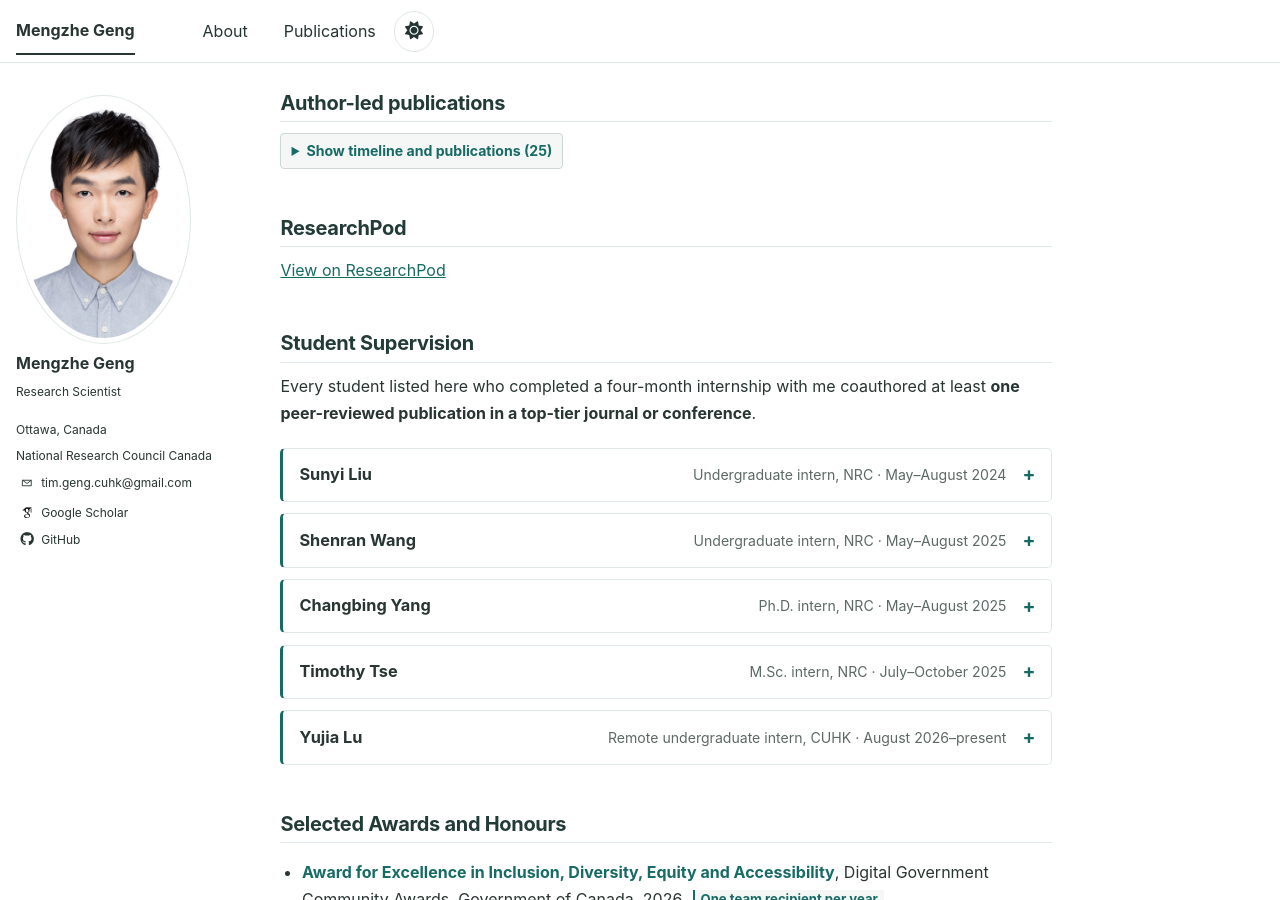
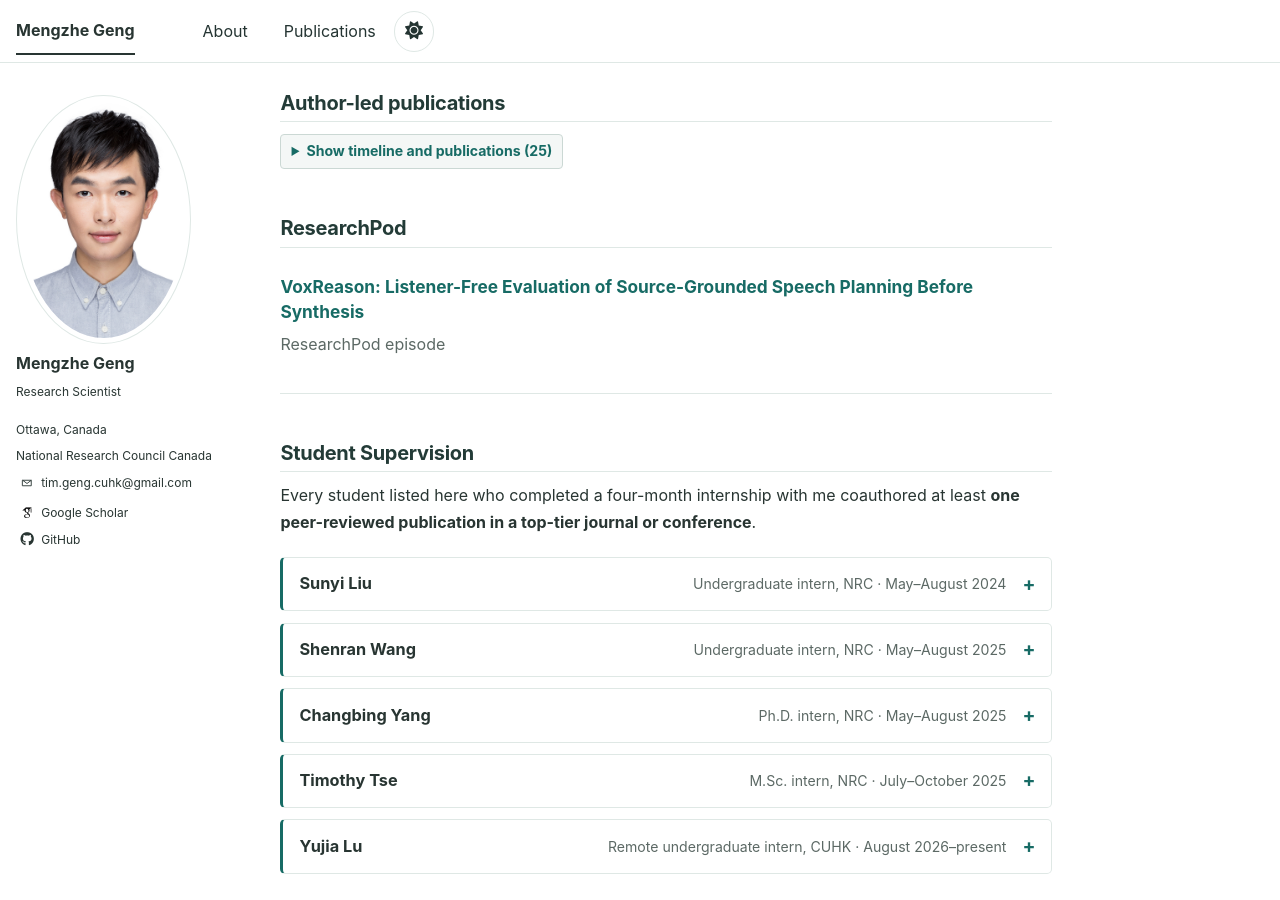
Before and after one commit to MENGZHEGENG/MENGZHEGENG.github.io, a Jekyll site: the page built from _pages/about.md, in a window 1280 px wide and 900 px high, scrolled down 1863 px. Built offline with Jekyll 4.4.1, drawn with Linux system fonts in a browser that asks for light colours; some web fonts are replaced.

Commit message:
List the ResearchPod episode by title

```diff
--- a/_pages/about.md
+++ b/_pages/about.md
@@ -111,7 +111,10 @@ classes: wide
 </details>
 
 <h2 id="researchpod">ResearchPod</h2>
-<p><a href="https://researchpod.app/episode/3ce339ad-82ad-43c2-9051-aa5da401acfb" target="_blank" rel="noopener noreferrer">View on ResearchPod</a></p>
+<article class="publication-entry">
+  <h3><a href="https://researchpod.app/episode/3ce339ad-82ad-43c2-9051-aa5da401acfb" target="_blank" rel="noopener noreferrer">VoxReason: Listener-Free Evaluation of Source-Grounded Speech Planning Before Synthesis</a></h3>
+  <p class="publication-meta">ResearchPod episode</p>
+</article>
 
 <h2 id="student-supervision">Student Supervision</h2>
 <p class="supervision-intro">Every student listed here who completed a four-month internship with me coauthored at least <strong>one peer-reviewed publication in a top-tier journal or conference</strong>.</p>
```
